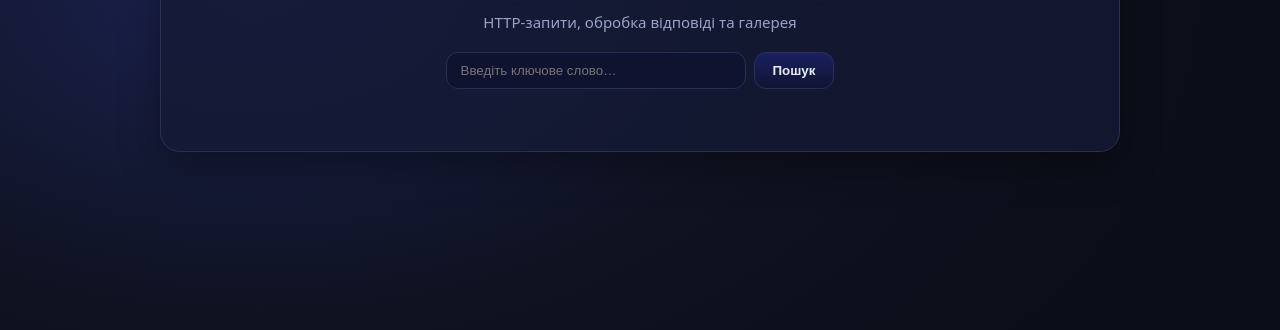
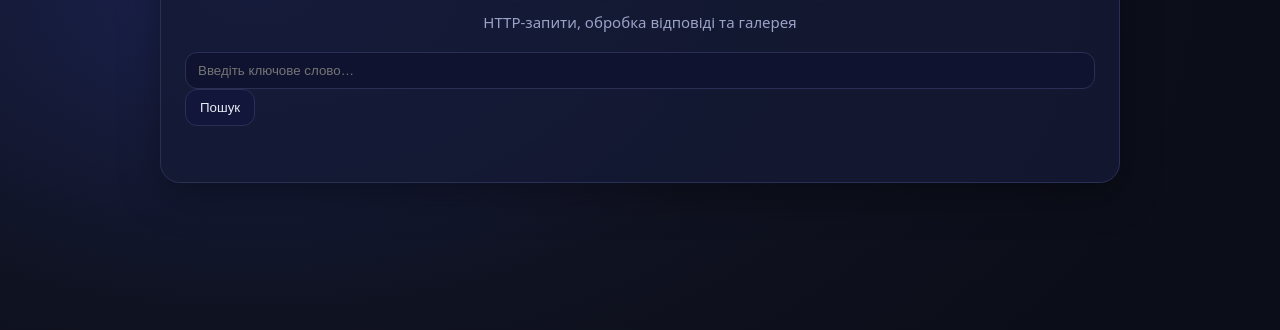
Before and after one commit to yulianakosenko/goit-advancedjs-hw-03, a website built with Vite: page src/index.html in a window 1280 px wide. Shown: the part 90-420 px from the top of the page. Built offline with nearby package versions, Linux system fonts and the light colour scheme.

Commit message:
11 fixed form,axios

```diff
--- a/package.json
+++ b/package.json
@@ -5,7 +5,7 @@
   "type": "module",
   "scripts": {
     "dev": "vite",
-    "build": "vite build",
+    "build": "vite build --base=/goit-advancedjs-hw-03/",
     "preview": "vite preview",
     "deploy": "gh-pages -d dist"
   },
@@ -19,6 +19,7 @@
   "author": "Yuliya Kostenko <yuliashkodina1@gmail.com>",
   "license": "ISC",
   "dependencies": {
+    "axios": "^1.13.1",
     "izitoast": "^1.4.0",
     "simplelightbox": "^2.14.3",
     "vite-plugin-full-reload": "^1.2.0",
--- a/src/index.html
+++ b/src/index.html
@@ -10,7 +10,7 @@
       <h1 class="page__title">Пошук зображень Pixabay</h1>
       <p class="page__subtitle">HTTP-запити, обробка відповіді та галерея</p>
 
-      <form id="search-form" class="search-form" autocomplete="off">
+      <form id="search-form" class="form" autocomplete="off">
         <input
           type="text"
           name="query"
```
Also changed, not shown: 1 other file.
